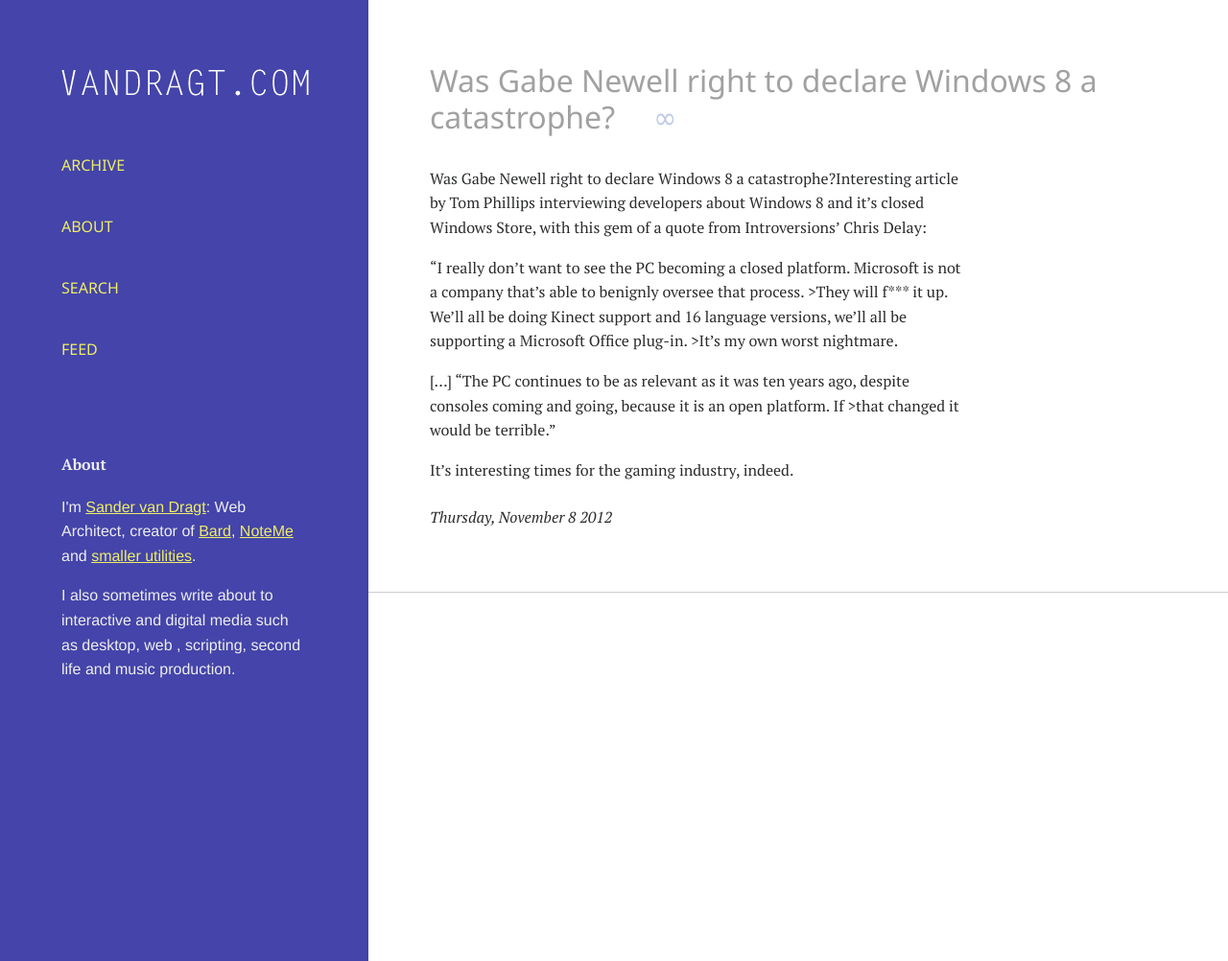
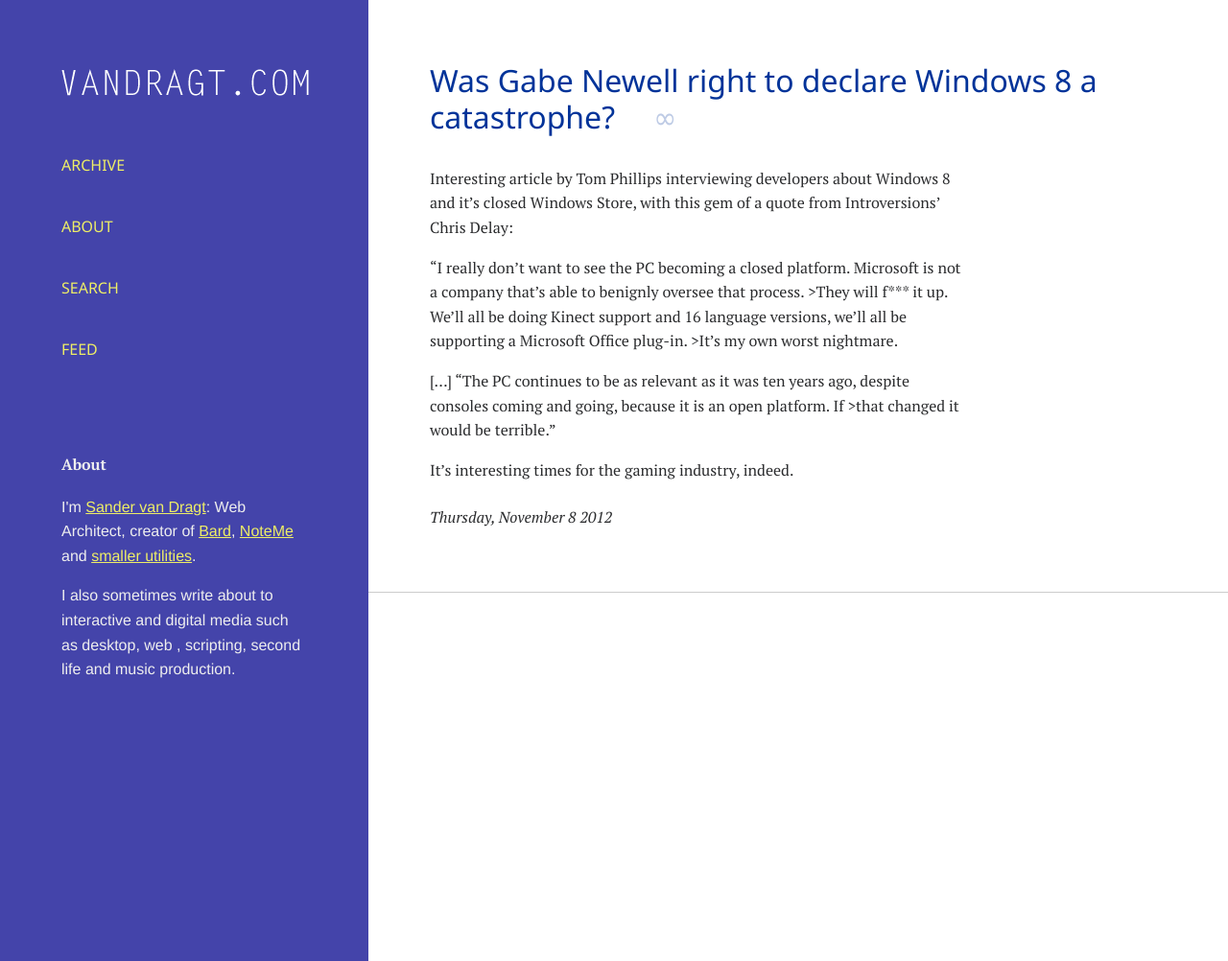
Before and after one commit to svandragt/svandragt.github.io, a Jekyll site: the page built from _posts/tumblr/2012-11-08-was-gabe-newell-right-to-declare-windows-8-a.md, in a window 1280 px wide and 1002 px high. Shown: the whole window at 96% size. Built offline with Jekyll 4.4.1, drawn with Linux system fonts in a browser that asks for light colours.

Commit message:
new link type

```diff
--- /dev/null
+++ b/_layouts/link.html
@@ -0,0 +1,11 @@
+---
+layout: default
+---
+
+<div id="body">
+	<h2><a href="{{ page.link }}">{{ page.title }}</a> <a style="text-decoration:none" class="permalink" href="{{ page.url }}">∞</a></h2>
+	<div class="text item">
+		{{ content }}
+		<p class="date">{{ page.date | date: "%A, %B %-d %Y" }}</p>
+	</div>
+</div>
--- a/_posts/tumblr/2012-11-08-was-gabe-newell-right-to-declare-windows-8-a.md
+++ b/_posts/tumblr/2012-11-08-was-gabe-newell-right-to-declare-windows-8-a.md
@@ -1,12 +1,13 @@
 ---
-layout: post
+layout: link
 title: Was Gabe Newell right to declare Windows 8 a catastrophe?
 date: '2012-11-08T00:00:00+00:00'
 tags:
 - windows
 tumblr_url: http://vandragt.com/post/57517223404/was-gabe-newell-right-to-declare-windows-8-a
+link: http://www.eurogamer.net/articles/2012-11-06-gabe-newell-right-declare-windows-8-a-catastrophe
 ---
-Was Gabe Newell right to declare Windows 8 a catastrophe?Interesting article by Tom Phillips interviewing developers about Windows 8 and it’s closed Windows Store, with this gem of a quote from Introversions’ Chris Delay:
+Interesting article by Tom Phillips interviewing developers about Windows 8 and it’s closed Windows Store, with this gem of a quote from Introversions’ Chris Delay:
 
 
   “I really don’t want to see the PC becoming a closed platform. Microsoft is not a company that’s able to benignly oversee that process. >They will f*** it up. We’ll all be doing Kinect support and 16 language versions, we’ll all be supporting a Microsoft Office plug-in. >It’s my own worst nightmare.
```
Also changed, not shown: _posts/tumblr/2013-08-07-tweak-firefox-ui-using-chromedit.md (+1 -1 lines).
